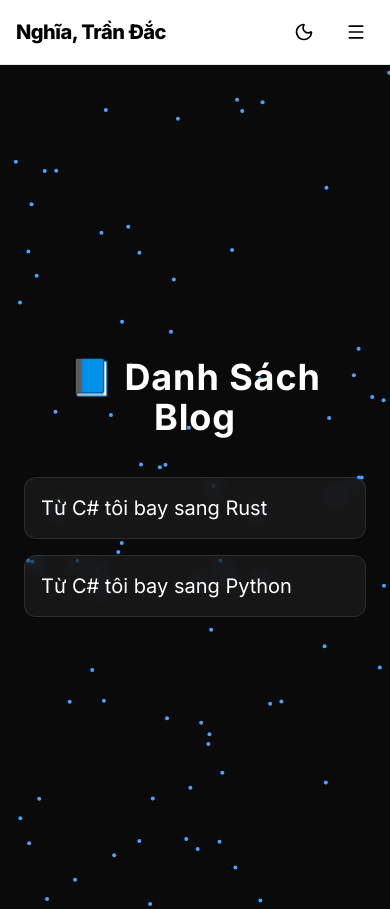
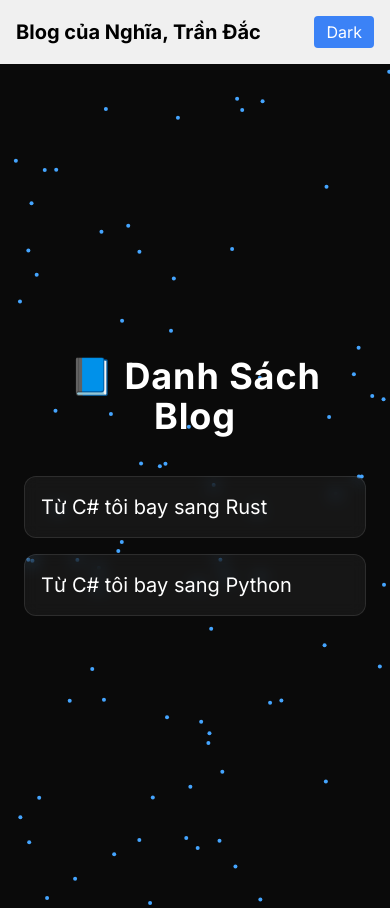
Before and after one commit to nghiatd-29581/nghiatd-blog, a Next.js app in the folder my-blog/: page / in a window 390 px wide. Built offline with nearby package versions, Linux system fonts and the light colour scheme.

Commit message:
fix bug 2

```diff
--- a/my-blog/components/Header.tsx
+++ b/my-blog/components/Header.tsx
@@ -1,89 +1,43 @@
-// src/components/layout/Header.jsx
-
 "use client";
 
-import React, { useCallback, useMemo } from 'react';
+
+
 import { useTheme } from "next-themes";
+
 import Link from "next/link";
-import { Moon, Sun, Menu } from 'lucide-react'; // Sử dụng thư viện icon chuyên nghiệp (ví dụ: lucide-react)
 
-// --- Theme Toggle Component ---
-/**
- * Component độc lập để chuyển đổi chủ đề (Light/Dark Mode).
- * Tách biệt logic quản lý chủ đề khỏi Header chính.
- */
-const ThemeToggle = () => {
-  const { theme, setTheme, resolvedTheme } = useTheme();
 
-  // Sử dụng useCallback để memoize hàm handler
-  const toggleTheme = useCallback(() => {
-    const nextTheme = resolvedTheme === 'dark' ? 'light' : 'dark';
-    setTheme(nextTheme);
-  }, [resolvedTheme, setTheme]);
 
-  // Hiển thị icon tương ứng với chủ đề hiện tại.
-  // resolvedTheme đảm bảo hiển thị đúng trên server/client.
-  const Icon = resolvedTheme === 'dark' ? Sun : Moon;
+export default function Header() {
+
+  const { theme, setTheme } = useTheme();
+
+
 
   return (
-    <button
-      onClick={toggleTheme}
-      aria-label="Toggle theme"
-      className="p-2 rounded-full text-foreground hover:bg-muted-foreground/10 transition-colors"
-    >
-      <Icon className="w-5 h-5" />
-    </button>
-  );
-};
 
-// --- Header Component Chính ---
-/**
- * Component Header chính.
- * Áp dụng cấu trúc module hóa và chú trọng vào ngữ nghĩa.
- */
-export default function Header() {
-  // Thay thế các class cứng bằng biến CSS/Tailwind để dễ quản lý hơn.
-  return (
-    <header className="sticky top-0 z-50 w-full border-b bg-background/80 backdrop-blur-sm shadow-sm">
-      <div className="container mx-auto flex h-16 items-center justify-between px-4 sm:px-6 lg:px-8">
-        {/* Logo/Site Title */}
-        <Link href="/" aria-label="Trang chủ" className="flex items-center space-x-2">
-          {/* Có thể thêm logo hoặc icon ở đây */}
-          <span className="text-xl font-extrabold tracking-tight text-primary">
-            Nghĩa, Trần Đắc
-          </span>
-          <span className="text-sm font-medium text-muted-foreground hidden sm:inline">
-             // Blog Kỹ thuật
-          </span>
+    <header className="flex justify-between items-center p-4 bg-sidebar shadow-md">
+
+      <Link href="/" className="text-xl font-bold text-foreground">
+
+        Blog của Nghĩa, Trần Đắc
+
       </Link>
 
-        {/* Navigation & Actions */}
-        <nav className="flex items-center space-x-4">
-          {/* Ví dụ: Menu điều hướng chính (có thể ẩn trên mobile) */}
+      <button
 
+        onClick={() => setTheme(theme === "dark" ? "light" : "dark")}
 
-          {/* Theme Toggle */}
-          <ThemeToggle />
+        className="px-3 py-1 bg-blue-500 text-white rounded hover:bg-blue-600"
 
-          {/* Menu Icon cho Mobile */}
-          <button
-            aria-label="Mở menu"
-            className="md:hidden p-2 rounded-full text-foreground hover:bg-muted-foreground/10 transition-colors"
       >
-             <Menu className="w-5 h-5" />
+
+         {theme === "dark" ? "Light" : "Dark"}
+
       </button>
-        </nav>
-      </div>
+
     </header>
+
   );
+
 }
-
-// Helper Component để DRY (Don't Repeat Yourself) cho Nav Links
-const NavLink = ({ href, children }: NavLinkProps) => (
-    <Link
-        href={href}
-        className="text-sm font-medium text-foreground/70 hover:text-primary transition-colors duration-200"
-    >
-        {children}
-    </Link>
-);
```
Lines whose indentation alone changed are shown as unchanged.
